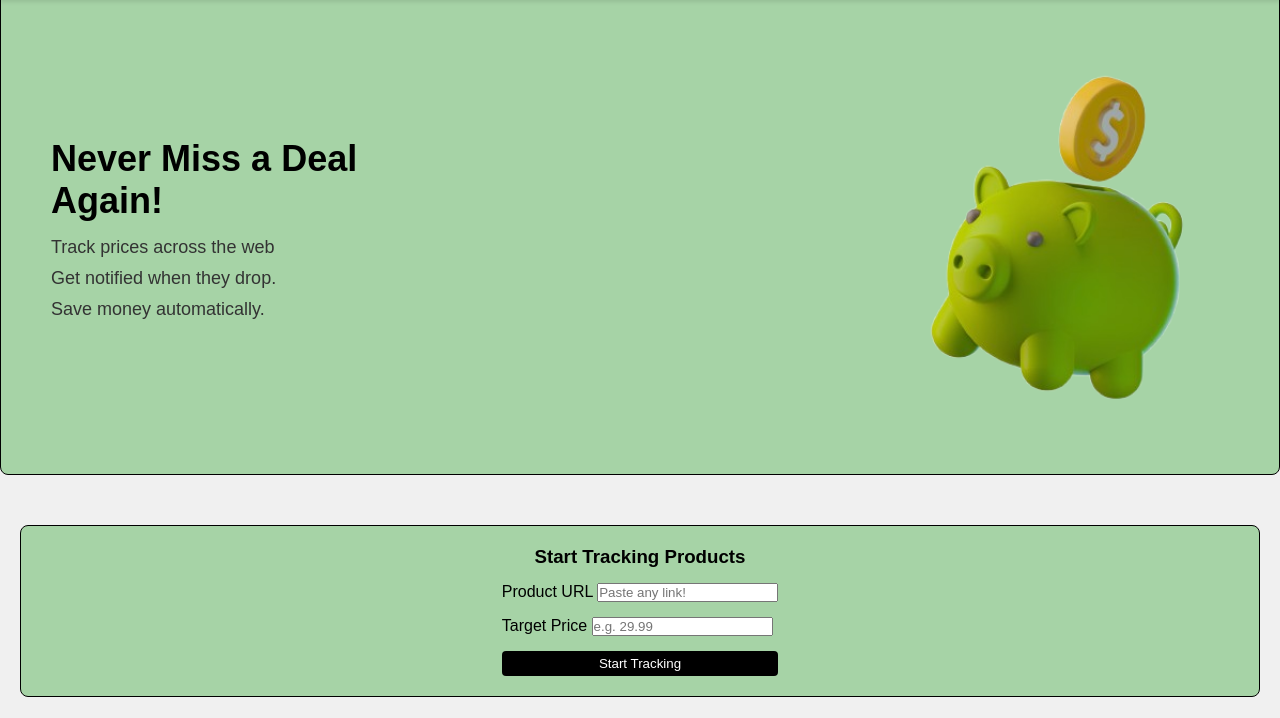
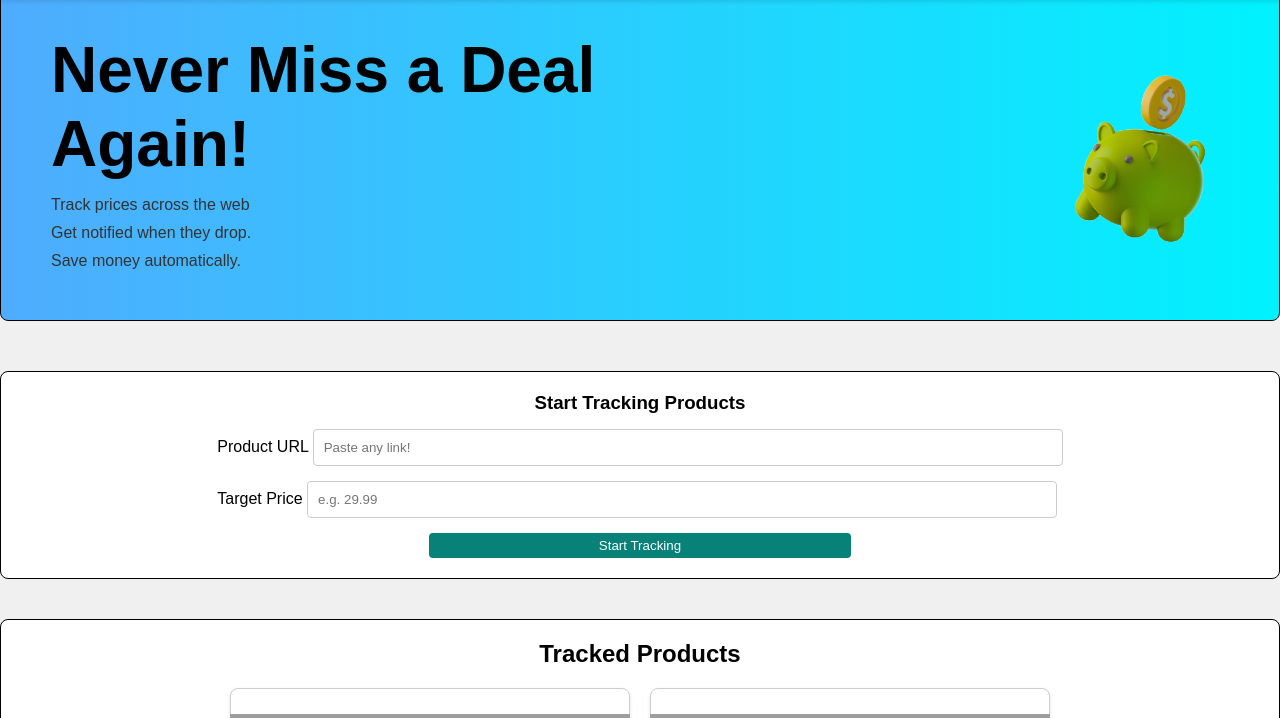
Before and after one commit to Uneeb-Ashfaq/Pricly, a Flask app: page / in a window 1280 px wide. Shown: the part 68-786 px from the top of the page. Run offline with Flask 3, Linux system fonts and the light colour scheme; grey boxes are pictures that could not be loaded.

Commit message:
Updated Layout

```diff
--- a/static/css/main.css
+++ b/static/css/main.css
@@ -42,10 +42,9 @@ header h1 {
 .hero-section {
     margin-top: -20px;
     padding: 40px 50px;
-    background: rgb(166, 211, 166);
+    background: linear-gradient(90deg, #4facfe, #00f2fe);
     border-radius: 8px;
     border: 1px solid #000000;
-
     display: flex;
     align-items: center;
     justify-content: space-between;
@@ -66,31 +65,41 @@ header h1 {
 
 .hero-section h2 {
     margin-bottom: 15px;
-    font-size: 36px;
-
+    font-size: 4rem;
+    width: 750px;
 }
 
 .hero-section p {
     margin-bottom: 10px;
-    font-size: 18px;
+    font-size: 1rem;
     color: #333333;
 }
 .body-section {
     margin-top: 50px;
-    background-color: rgb(166, 211, 166);
+    background-color: rgb(255, 255, 255);
     padding: 20px;
     border-radius: 8px;
     margin-bottom: 30px;
-    margin-right: 20px;
-    margin-left: 20px;
     border: 1px solid #000000;
     display: flex;
     flex-direction: column;
     align-items: center;
 }
-
-.body-section h3{
-    text-align: center;
+input{
+    padding: 10px;
+    border: 1px solid #cccccc;
+    border-radius: 4px;
+    width: 750px;
+}
+button {
+    padding: 5px;
+    background-color: #088179;
+    color: white;
+    border: none;
+    border-radius: 4px;
+    cursor: pointer;
+    width: 50%;
+    margin: 0 auto;
 }
 
 .track-form {
@@ -100,23 +109,38 @@ header h1 {
     margin-top: 15px;
 }
 
+
 .tracked-products-section {
     margin-top: 40px;
-    background-color: rgb(166, 211, 166);
-    padding: 20px;
+    background-color: rgb(255, 255, 255);
     border-radius: 8px;
     margin-bottom: 30px;
-    margin-right: 20px;
-    margin-left: 20px;
     border: 1px solid #000000;
+
+
+}
+.tracked-products-section  .box-container {
+    display: flex;
+    flex-wrap: wrap;
+    gap: 20px;
+    padding: 20px;
+    justify-content: center;
 }
 
-button {
-    padding: 5px;
-    background-color: #000000;
-    color: white;
-    border: none;
-    border-radius: 4px;
-    cursor: pointer;
-    width: 100%;
+.tracked-products-section h1 {
+    text-align: center;
+    margin-top: 20px;
 }
+
+.tracked-products-section .box-container .box {
+    background-color: #ffffff;
+    border: 1px solid #cccccc;
+    border-radius: 8px;
+    padding: 25px;
+    width: 400px;
+    box-shadow: 0 2px 4px rgba(0, 0, 0, 0.1);
+    display: flex;
+    flex-direction: column;
+    align-items: center;
+    text-align: center;
+}
--- a/templates/index.html
+++ b/templates/index.html
@@ -61,10 +61,54 @@
   </section>
 
   <!-- Tracked Products -->
-    <div class="tracked-products-section">
-    <h3>Tracked Products</h3>
+  <section class="tracked-products-section" id="products">
+    <h1>Tracked Products</h1>
 
+    <div class="box-container">
+      <div class="box">
+        <div class="image">
+          <img src="/static/images/sample_product.png" alt="Sample Product">
+        </div>
+
+      <div class="details">
+        <h2>Sample Product Name 1</h2>
+        <p>Current Price: $49.99</p>
+        <p>Target Price: $39.99</p>
+
+        <button class="remove-btn">Remove Product</button>
       </div>
+
+
+    </div>
+    <div class="box">
+        <div class="image">
+          <img src="/static/images/sample_product.png" alt="Sample Product">
+        </div>
+
+      <div class="details">
+        <h2>Sample Product Name 2</h2>
+        <p>Current Price: $39.99</p>
+        <p>Target Price: $29.99</p>
+
+        <button class="remove-btn">Remove Product</button>
+      </div>
+    </div>
+    <div class="box">
+        <div class="image">
+          <img src="/static/images/sample_product.png" alt="Sample Product">
+        </div>
+
+      <div class="details">
+        <h2>Sample Product Name 2</h2>
+        <p>Current Price: $39.99</p>
+        <p>Target Price: $29.99</p>
+
+        <button class="remove-btn">Remove Product</button>
+      </div>
+
+    </div>
+
+  </section>
 
 </main>
 
```
